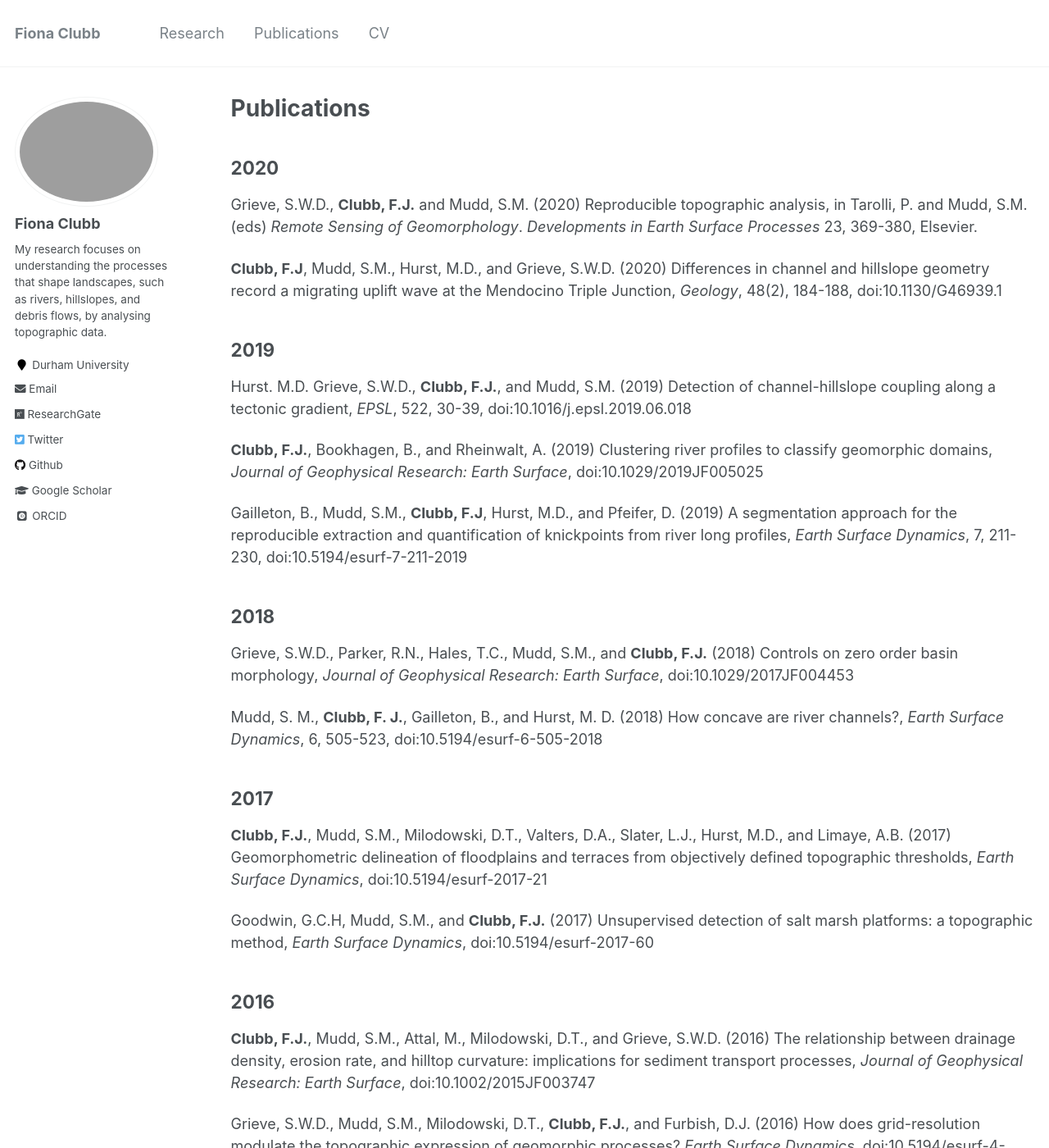
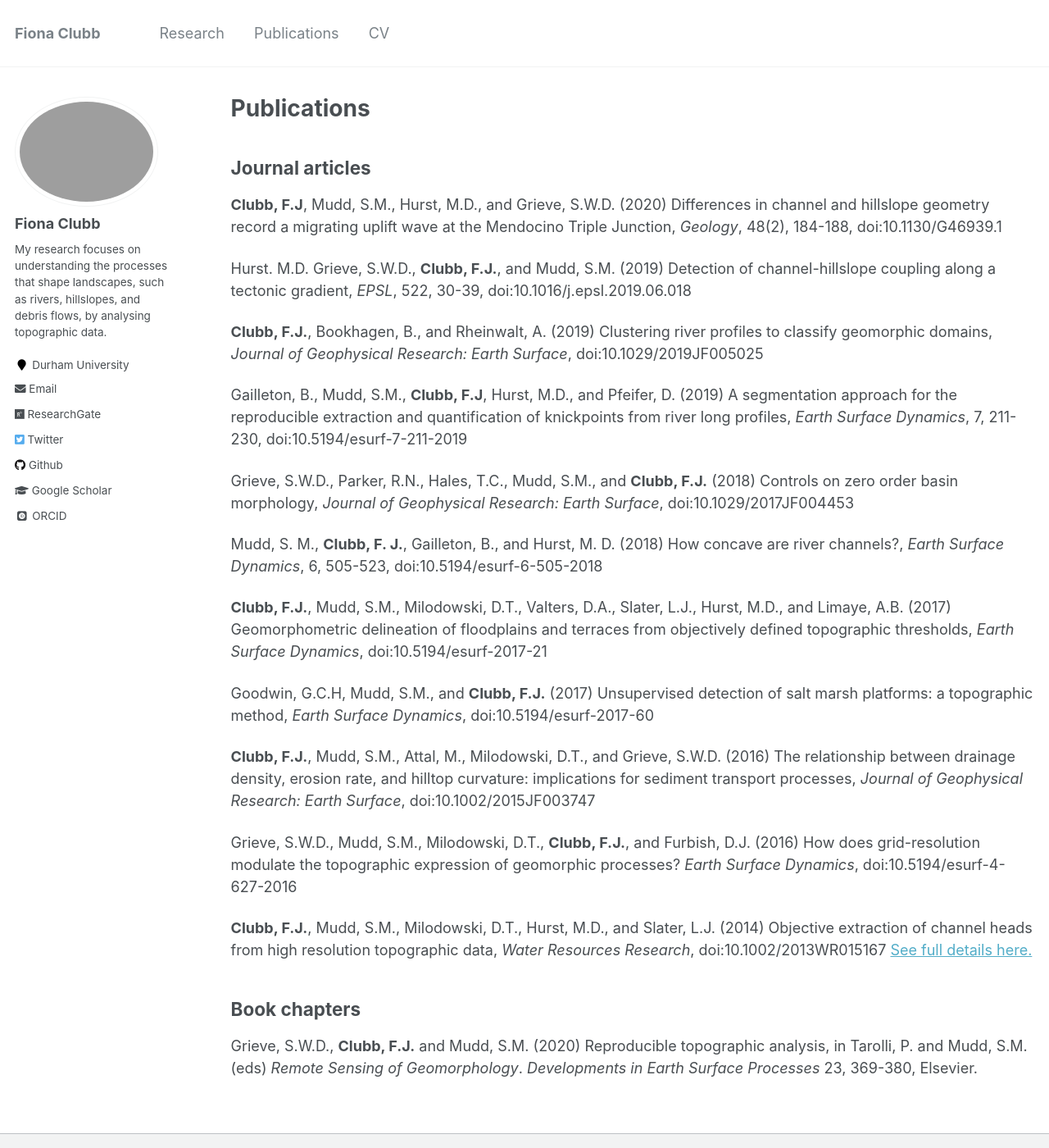
Before and after one commit to fclubb/fclubb.github.io, a Jekyll site: the page built from _pages/publications.md, in a window 1280 px wide and 1400 px high. Shown: the whole window at 82% size. Built offline with Jekyll 4.4.1, drawn with Linux system fonts in a browser that asks for light colours; some web fonts are replaced; some of the changed lines change nothing that is shown.

Commit message:
Update publications.md

```diff
--- a/_pages/publications.md
+++ b/_pages/publications.md
@@ -5,13 +5,9 @@ permalink: /publications/
 author_profile: true
 ---
 
-## 2020
-
-Grieve, S.W.D., **Clubb, F.J.** and Mudd, S.M. (2020) Reproducible topographic analysis, in Tarolli, P. and Mudd, S.M. (eds) _Remote Sensing of Geomorphology_. _Developments in Earth Surface Processes_ 23, 369-380, Elsevier.
+## Journal articles
 
 **Clubb, F.J**, Mudd, S.M., Hurst, M.D., and Grieve, S.W.D. (2020) Differences in channel and hillslope geometry record a migrating uplift wave at the Mendocino Triple Junction, _Geology_, 48(2), 184-188, doi:10.1130/G46939.1
-
-## 2019
 
 Hurst. M.D. Grieve, S.W.D., **Clubb, F.J.**, and Mudd, S.M. (2019) Detection of channel-hillslope coupling along a tectonic gradient, _EPSL_, 522, 30-39, doi:10.1016/j.epsl.2019.06.018
 
@@ -19,27 +15,21 @@ Hurst. M.D. Grieve, S.W.D., **Clubb, F.J.**, and Mudd, S.M. (2019) Detection of
 
 Gailleton, B., Mudd, S.M., **Clubb, F.J**, Hurst, M.D., and Pfeifer, D. (2019) A segmentation approach for the reproducible extraction and quantification of knickpoints from river long profiles, _Earth Surface Dynamics_, 7, 211-230, doi:10.5194/esurf-7-211-2019
 
-
-## 2018
-
 Grieve, S.W.D., Parker, R.N., Hales, T.C., Mudd, S.M., and **Clubb, F.J.** (2018) Controls on zero order basin morphology, _Journal of Geophysical Research: Earth Surface_, doi:10.1029/2017JF004453
 
 Mudd, S. M., **Clubb, F. J.**, Gailleton, B., and Hurst, M. D. (2018) How concave are river channels?, _Earth Surface Dynamics_, 6, 505-523, doi:10.5194/esurf-6-505-2018
-
-## 2017
 
 **Clubb, F.J.**, Mudd, S.M., Milodowski, D.T., Valters, D.A., Slater, L.J., Hurst, M.D., and Limaye, A.B. (2017) Geomorphometric delineation of floodplains and terraces from objectively defined topographic thresholds, _Earth Surface Dynamics_, doi:10.5194/esurf-2017-21
 
 Goodwin, G.C.H, Mudd, S.M., and **Clubb, F.J.** (2017) Unsupervised detection of salt marsh platforms: a topographic method, _Earth Surface Dynamics_, doi:10.5194/esurf-2017-60
 
-## 2016
-
 **Clubb, F.J.**, Mudd, S.M., Attal, M., Milodowski, D.T., and Grieve, S.W.D. (2016) The relationship between drainage density, erosion rate, and hilltop curvature: implications for sediment transport processes, _Journal of Geophysical Research: Earth Surface_, doi:10.1002/2015JF003747
 
 Grieve, S.W.D., Mudd, S.M., Milodowski, D.T., **Clubb, F.J.**, and Furbish, D.J. (2016) How does grid-resolution modulate the topographic expression of geomorphic processes? _Earth Surface Dynamics_, doi:10.5194/esurf-4-627-2016
 
-
-## 2014
-
 **Clubb, F.J.**, Mudd, S.M., Milodowski, D.T., Hurst, M.D., and Slater, L.J. (2014) Objective extraction of channel heads from high resolution topographic data, _Water Resources Research_, doi:10.1002/2013WR015167
 [See full details here.](https://agupubs.onlinelibrary.wiley.com/doi/full/10.1002/2013WR015167)
+
+## Book chapters
+
+Grieve, S.W.D., **Clubb, F.J.** and Mudd, S.M. (2020) Reproducible topographic analysis, in Tarolli, P. and Mudd, S.M. (eds) _Remote Sensing of Geomorphology_. _Developments in Earth Surface Processes_ 23, 369-380, Elsevier.
```
